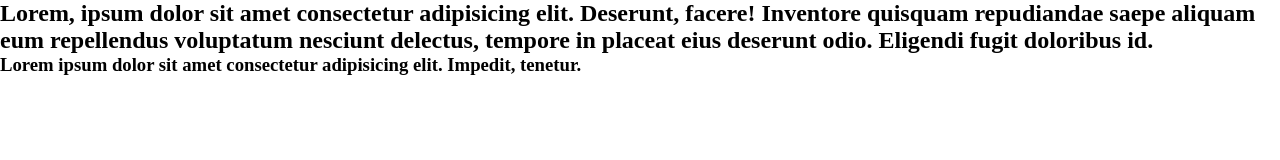
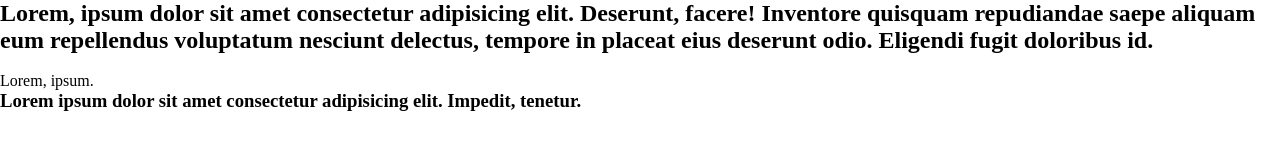
Before and after one commit to abduvohidovnurmuhammad/1-fayl, a plain HTML site: page index.html in a window 1280 px wide. Drawn offline with Linux system fonts and the light colour scheme.

Commit message:
p qowildi

```diff
--- a/index.html
+++ b/index.html
@@ -11,6 +11,8 @@
   <header>
     <div>
       <h2>Lorem, ipsum dolor sit amet consectetur adipisicing elit. Deserunt, facere! Inventore quisquam repudiandae saepe aliquam eum repellendus voluptatum nesciunt delectus, tempore in placeat eius deserunt odio. Eligendi fugit doloribus id.</h2>
+      <br>
+      <p>Lorem, ipsum.</p>
     </div>
     <h3>
       Lorem ipsum dolor sit amet consectetur adipisicing elit. Impedit, tenetur.
```
